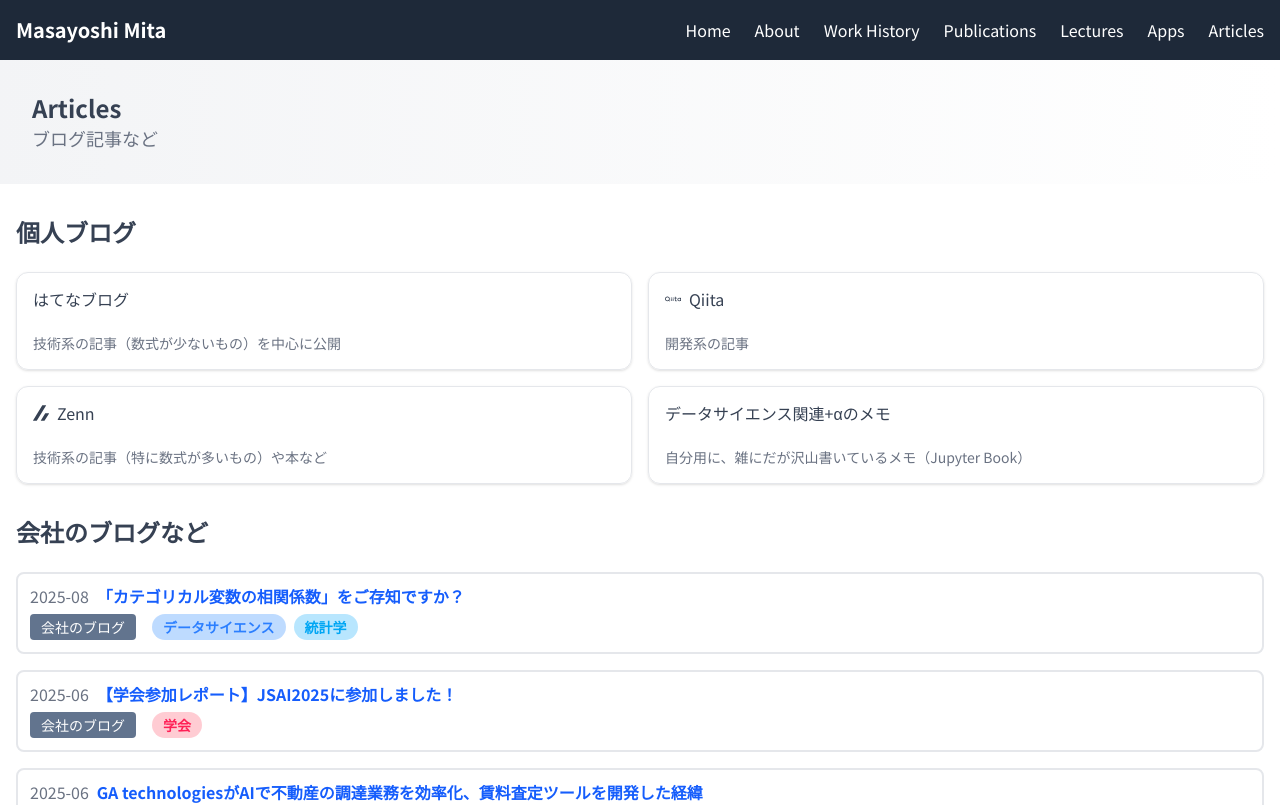
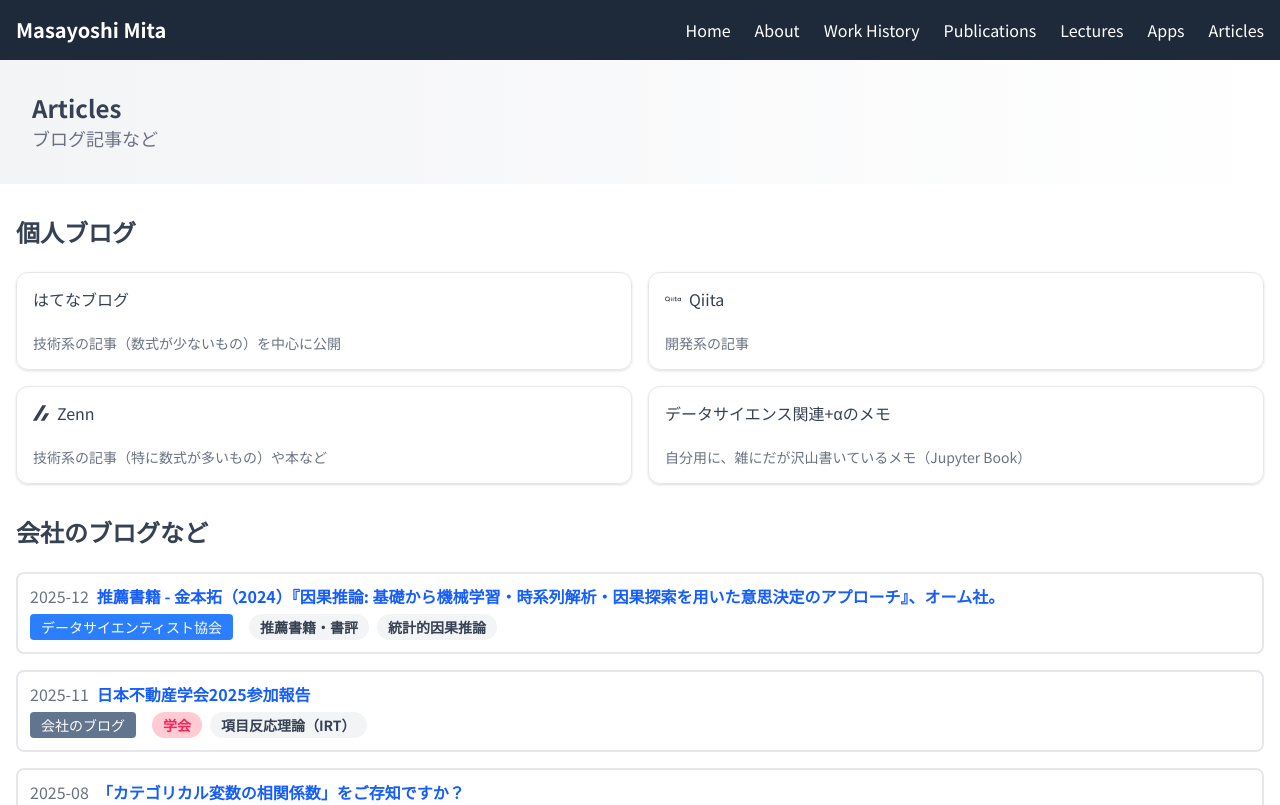
Before and after one commit to nigimitama/nigimitama.github.io, a Next.js app: page /articles in a window 1280 px wide. Shown: the top 805 px of the page. Built offline with nearby package versions, Linux system fonts and the light colour scheme.

Commit message:
add new articles

```diff
--- a/app/articles/components/ArticleLink.tsx
+++ b/app/articles/components/ArticleLink.tsx
@@ -1,13 +1,14 @@
 import Link from "@/components/Link"
 import { Badge } from "@/components/ui/badge"
 
-type Category = "会社のブログ" | "個人のブログ" | "Web記事" | "イベント"
+type Category = "会社のブログ" | "個人のブログ" | "Web記事" | "イベント" | "データサイエンティスト協会"
 
 const categoryColors: Record<Category, string> = {
   会社のブログ: "bg-slate-500 text-white",
   個人のブログ: "bg-teal-500 text-white",
   Web記事: "bg-purple-500 text-white",
   イベント: "bg-amber-500 text-white",
+  データサイエンティスト協会: "bg-blue-500 text-white",
 }
 
 const tagColors = new Map<string, string>([
--- a/app/articles/page.tsx
+++ b/app/articles/page.tsx
@@ -74,6 +74,21 @@ const PersonalBlog = () => {
 
 const TechBlog = () => {
   const articles: ArticleLinkProps[] = [
+    {
+      date: "2025-12",
+      href: "https://www.datascientist.or.jp/useful/useful-5014/",
+      title:
+        "推薦書籍 - 金本拓（2024）『因果推論: 基礎から機械学習・時系列解析・因果探索を用いた意思決定のアプローチ』、オーム社。",
+      category: "データサイエンティスト協会",
+      tags: ["推薦書籍・書評", "統計的因果推論"],
+    },
+    {
+      date: "2025-11",
+      href: "https://zenn.dev/gatechnologies/articles/2025-11-21-jares2025",
+      title: "日本不動産学会2025参加報告",
+      category: "会社のブログ",
+      tags: ["学会", "項目反応理論（IRT）"],
+    },
     {
       date: "2025-08",
       href: "https://zenn.dev/gatechnologies/articles/2025-07-31-ordinalcorr",
```
